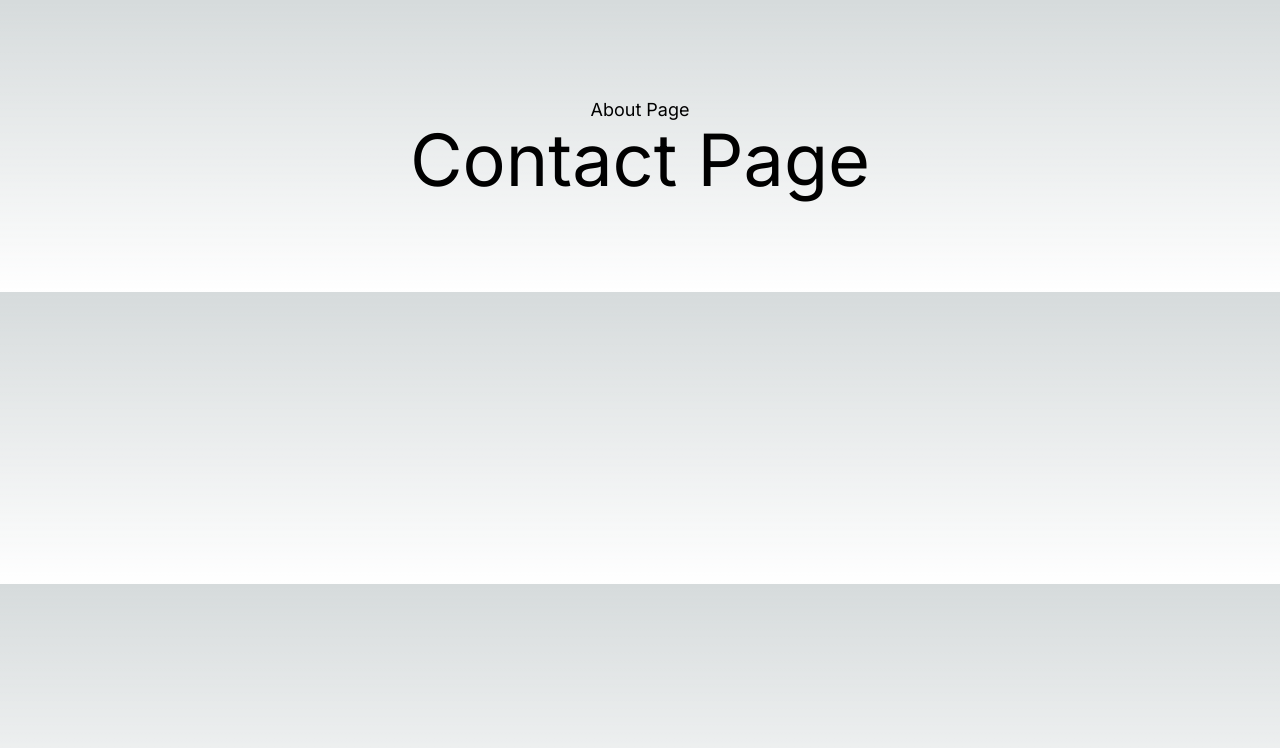
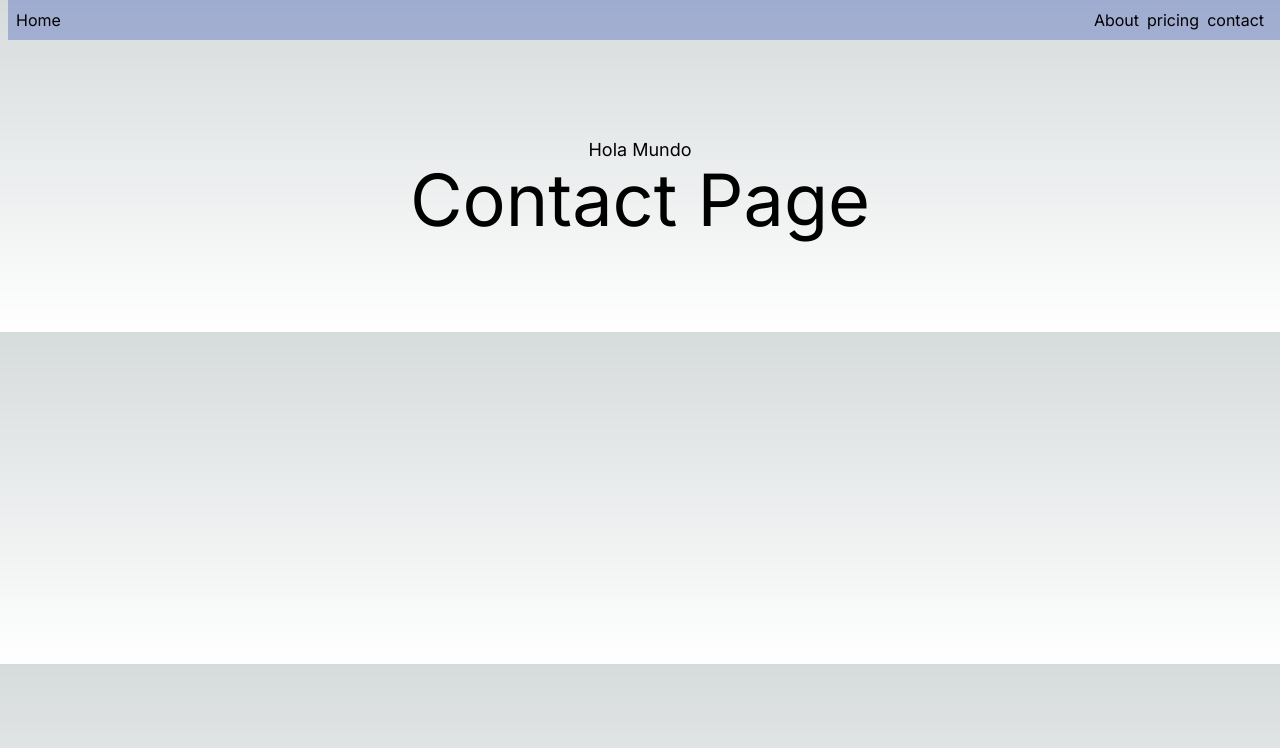
Before and after one commit to RaulGamBalonga/01-Next-first-steps, a Next.js app: page /contact in a window 1280 px wide. Shown: the top 748 px of the page. Built offline with nearby package versions, Linux system fonts and the light colour scheme.

Commit message:
Refactor layout and add Navbar component

```diff
--- a/app/(general)/layout.tsx
+++ b/app/(general)/layout.tsx
@@ -1,8 +1,13 @@
-export default function Layout({ children }: { children: React.ReactNode }) {
+import {Navbar} from "@/components"
+
+export default function GeneralLayout({ children }: { children: React.ReactNode }) {
   return (
+    <>
+    <Navbar />
     <main className="flex flex-col items-center p-24">
-      <span className="text-lg">About Page</span>
+      <span className="text-lg">Hola Mundo</span>
       {children}
     </main>
+    </>
   );
 }
--- /dev/null
+++ b/components/index.ts
@@ -0,0 +1 @@
+export * from './navbar/Navbar';
--- /dev/null
+++ b/components/navbar/Navbar.tsx
@@ -0,0 +1,11 @@
+export const Navbar = () => {
+  return <nav className="flex bg-blue-800 bg-opacity-30 p-2 ms-2 ">
+    <span> Home</span>
+
+    <div className="flex flex-1"></div>
+
+    <a className="mr-2" href="/about"> About </a>
+    <a className="mr-2" href="/pricing"> pricing </a>
+    <a className="mr-2" href="/contact"> contact </a>
+  </nav>;
+};
```
